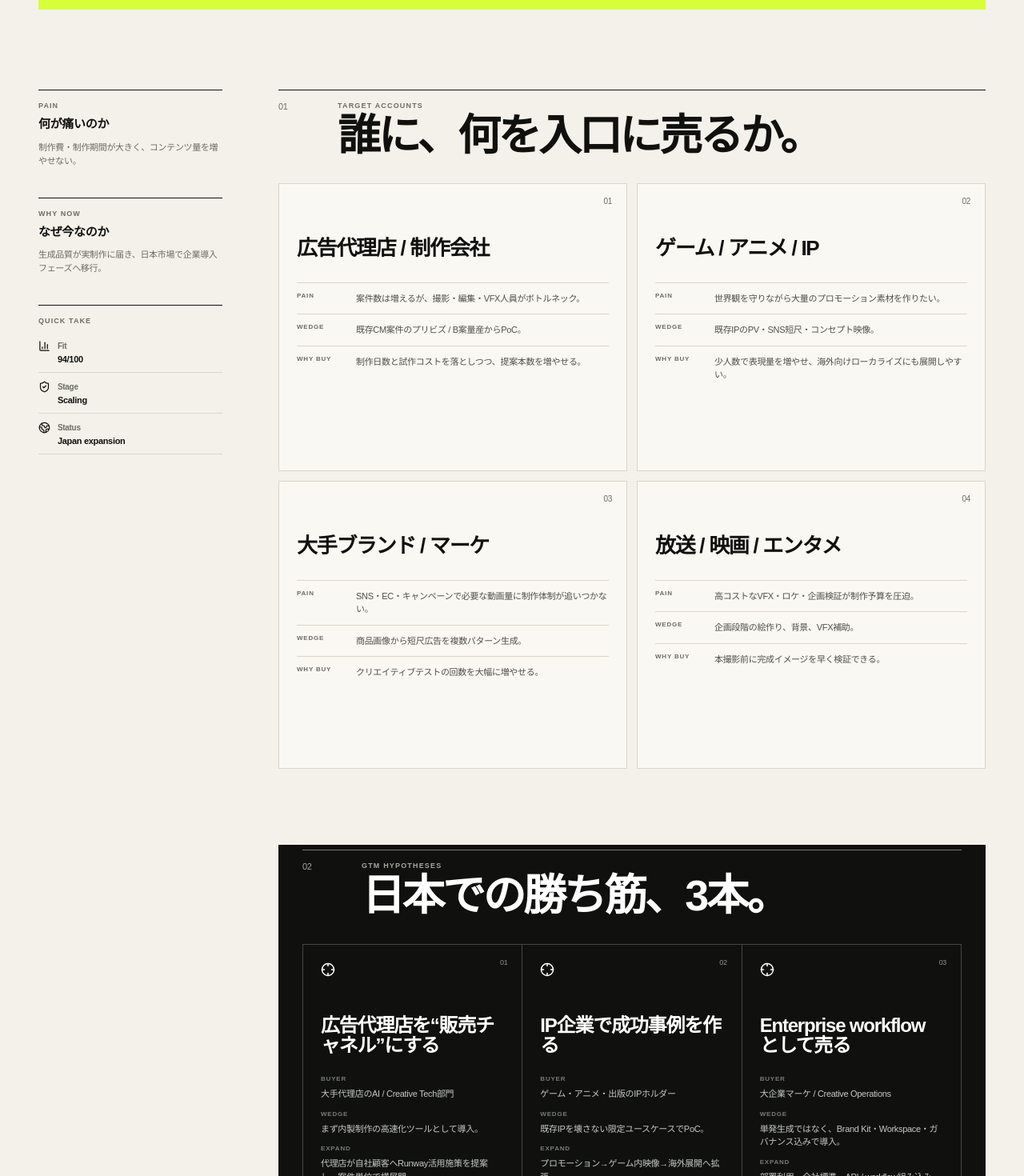
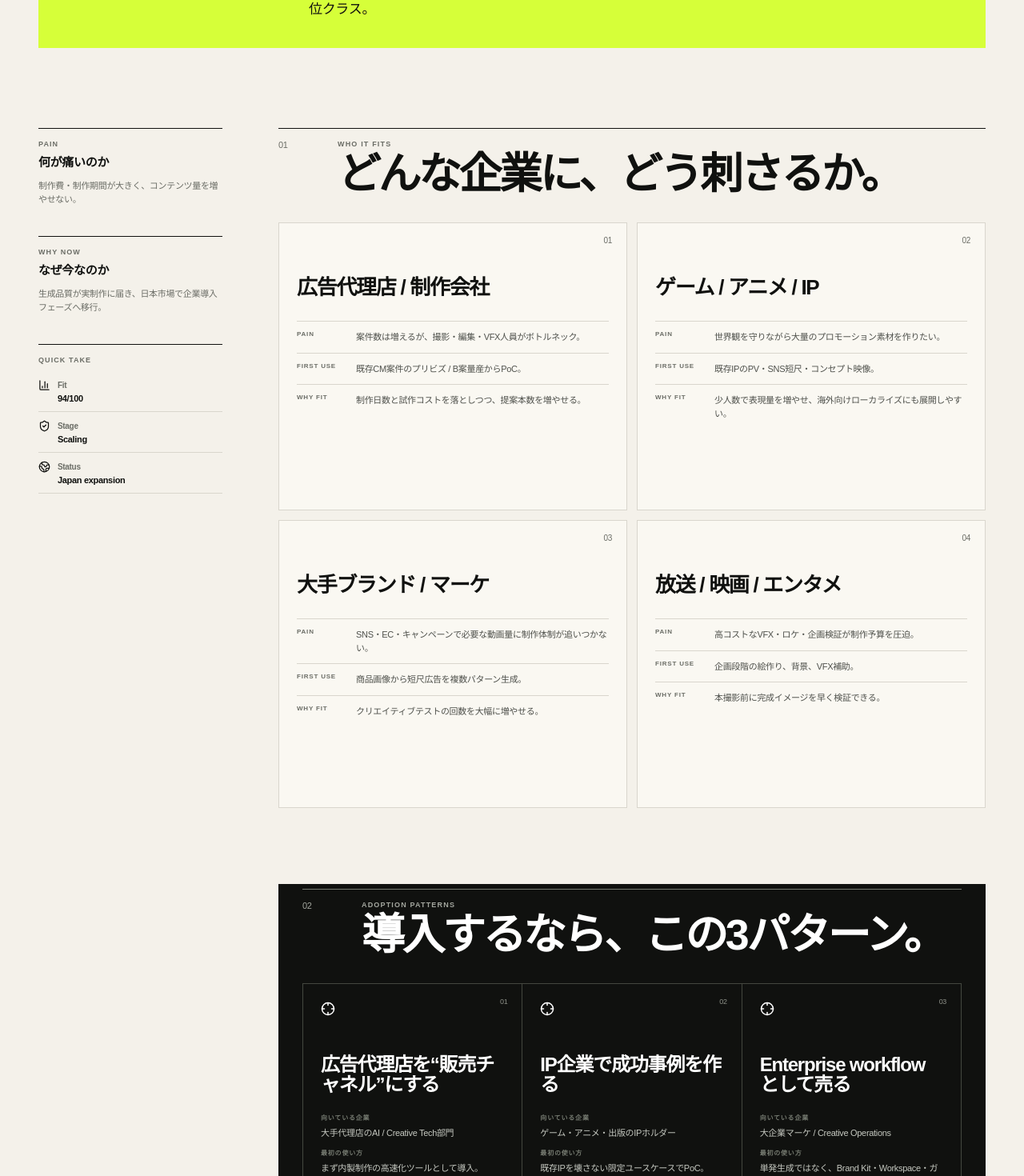
Before and after one commit to yasu-kai/tech-meets-japan, a Next.js app: page /companies/runway in a window 1280 px wide. Shown: the part 1054-2524 px from the top of the page at 80% size. Built offline with nearby package versions, Linux system fonts and the light colour scheme.

Commit message:
Rewrite company profiles entirely for reader decisions

```diff
--- a/app/companies/[slug]/page.tsx
+++ b/app/companies/[slug]/page.tsx
@@ -67,7 +67,7 @@ export default async function CompanyPage({ params }: { params: Promise<{ slug:
           <section className="editorial-verdict">
             <div className="verdict-label"><Sparkles size={16}/> TECH MEETS JAPAN VIEW</div>
             <div>
-              <h2>この会社、日本で勝てるか。</h2>
+              <h2>日本企業にとって、使う価値はあるか。</h2>
               <p>{intel.verdict}</p>
             </div>
           </section>
@@ -98,7 +98,7 @@ export default async function CompanyPage({ params }: { params: Promise<{ slug:
           <div className="editorial-main">
             {intel?.targetAccounts && (
               <section className="story-section">
-                <div className="story-heading"><span>01</span><div><p>TARGET ACCOUNTS</p><h2>誰に、何を入口に売るか。</h2></div></div>
+                <div className="story-heading"><span>01</span><div><p>WHO IT FITS</p><h2>どんな企業に、どう刺さるか。</h2></div></div>
                 <div className="account-grid">
                   {intel.targetAccounts.map((row,index) => (
                     <article key={row.segment}>
@@ -106,8 +106,8 @@ export default async function CompanyPage({ params }: { params: Promise<{ slug:
                       <h3>{row.segment}</h3>
                       <dl>
                         <div><dt>PAIN</dt><dd>{row.pain}</dd></div>
-                        <div><dt>WEDGE</dt><dd>{row.openingOffer}</dd></div>
-                        <div><dt>WHY BUY</dt><dd>{row.whyBuy}</dd></div>
+                        <div><dt>FIRST USE</dt><dd>{row.openingOffer}</dd></div>
+                        <div><dt>WHY FIT</dt><dd>{row.whyBuy}</dd></div>
                       </dl>
                     </article>
                   ))}
@@ -117,16 +117,16 @@ export default async function CompanyPage({ params }: { params: Promise<{ slug:
 
             {intel?.gtmPlays && (
               <section className="story-section dark-story">
-                <div className="story-heading"><span>02</span><div><p>GTM HYPOTHESES</p><h2>日本での勝ち筋、3本。</h2></div></div>
+                <div className="story-heading"><span>02</span><div><p>ADOPTION PATTERNS</p><h2>導入するなら、この3パターン。</h2></div></div>
                 <div className="gtm-editorial">
                   {intel.gtmPlays.map((play,index) => (
                     <article key={play.title}>
                       <div className="gtm-index">0{index+1}</div>
                       <Crosshair size={18}/>
                       <h3>{play.title}</h3>
-                      <p><b>Buyer</b>{play.buyer}</p>
-                      <p><b>Wedge</b>{play.wedge}</p>
-                      <p><b>Expand</b>{play.expansion}</p>
+                      <p><b>向いている企業</b>{play.buyer}</p>
+                      <p><b>最初の使い方</b>{play.wedge}</p>
+                      <p><b>次の展開</b>{play.expansion}</p>
                     </article>
                   ))}
                 </div>
@@ -150,9 +150,9 @@ export default async function CompanyPage({ params }: { params: Promise<{ slug:
 
             {intel?.competition && (
               <section className="story-section">
-                <div className="story-heading"><span>04</span><div><p>COMPETITION</p><h2>誰と戦い、どこで勝つか。</h2></div></div>
+                <div className="story-heading"><span>04</span><div><p>ALTERNATIVES</p><h2>何と比べて選ぶべきか。</h2></div></div>
                 <div className="competition-editorial">
-                  <div className="competition-head"><span>COMPETITOR</span><span>THEIR EDGE</span><span>{company.name.toUpperCase()} EDGE</span><span>THREAT</span></div>
+                  <div className="competition-head"><span>ALTERNATIVE</span><span>強み</span><span>{company.name.toUpperCase()} が向くケース</span><span>選ぶ際の注意</span></div>
                   {intel.competition.map(x => (
                     <div className="competition-row" key={x.name}>
                       <strong>{x.name}</strong><p>{x.strength}</p><p>{x.runwayEdge}</p><p>{x.threat}</p>
@@ -212,15 +212,15 @@ export default async function CompanyPage({ params }: { params: Promise<{ slug:
         <section className="profile-end">
           <div>
             <p className="eyebrow">NEXT ACTION</p>
-            <h2>{company.name}を、日本でどう使うか。</h2>
-            <p>導入、提携、PoC、代理店候補まで、具体的な次の一手に落とします。</p>
+            <h2>{company.name}を、自社で使うなら。</h2>
+            <p>公式情報と独自分析を見比べながら、まず試すべき用途と比較対象を整理して判断できます。</p>
             <a href={company.website} target="_blank" rel="noreferrer" className="text-link">Official website <ArrowUpRight size={16}/></a>
           </div>
-          <LeadForm company={company.name}/>
+          <a href={company.website} target="_blank" rel="noreferrer" className="button button-dark">公式サイトを見る <ArrowUpRight size={16}/></a>
         </section>
 
         <div className="profile-disclaimer">
-          本ページは公開情報をもとにした独立編集プロフィールです。掲載企業との提携・代理関係を示すものではありません。GTM・競争分析の一部はTECH MEETS JAPANによる仮説です。
+          本ページは公開情報をもとにした独立編集プロフィールです。掲載企業との提携・代理関係を示すものではありません。導入適性・比較分析の一部はTECH MEETS JAPANによる独自見解です。
         </div>
       </main>
       <Footer/>
```
